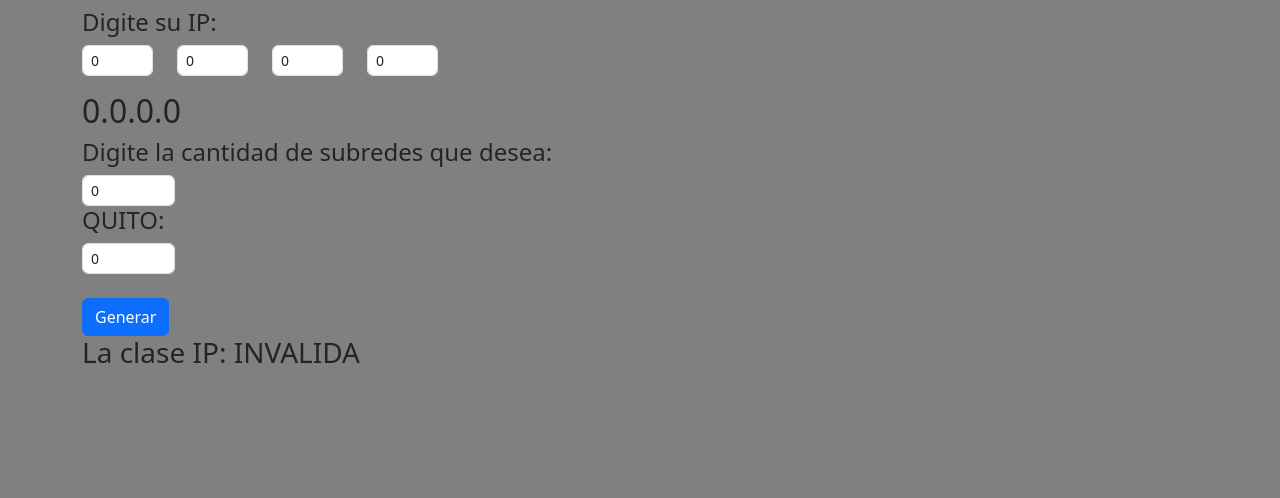
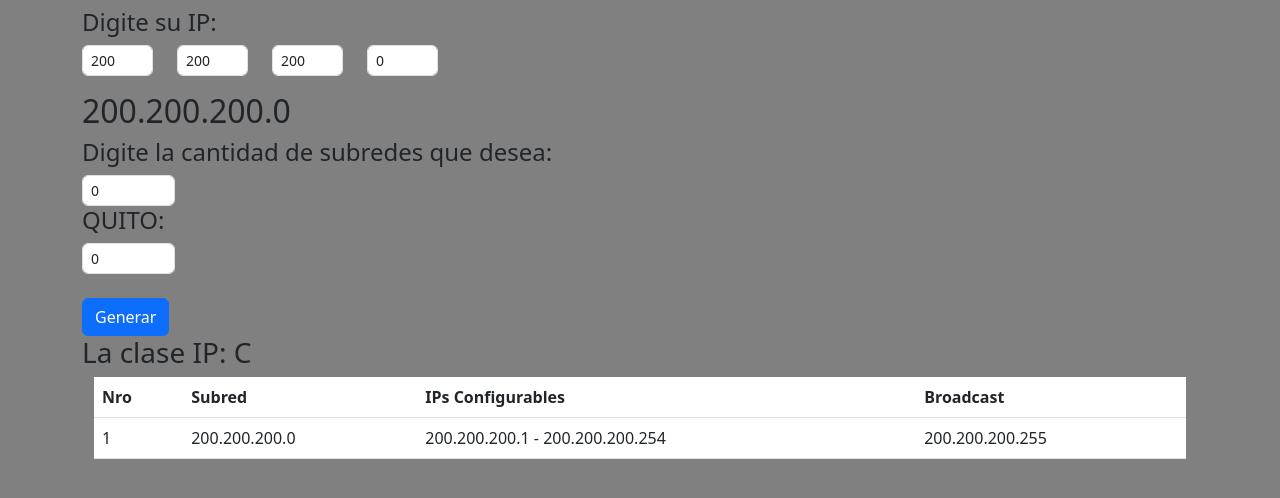
Before and after one commit to Edsghot/sub-redes, a Vue app: page / in a window 1280 px wide. Both pictures are taken after a click on the button "Generar". Shown: the top 498 px of the page. Built offline with nearby package versions, Linux system fonts and the light colour scheme.

Commit message:
agregando la funcionalidad para la clase c

```diff
--- a/src/App.vue
+++ b/src/App.vue
@@ -1,16 +1,24 @@
 <script setup>
 import { normalizeClass, ref } from "vue";
-const ip1 = ref(0);
-const ip2 = ref(0);
-const ip3 = ref(0);
+const ip1 = ref(200);
+const ip2 = ref(200);
+const ip3 = ref(200);
 const ip4 = ref(0);
+let contador = 0;
+  let indice = 0;
+  let despues = 0;
 const numSubRedes = ref(0);
 const claseIP = ref(" ");
 const quito = ref(0)
+let rango = 0;
+let ipC = '';
+const array = ref([])
+const subred = ref(0);
+const subRedValido = ref(0);
 
 const generar = () => {
   verificarClase();
-
+  generarSubC();
   claseIP.value = "La clase IP: "+claseIP.value
 };
 
@@ -27,6 +35,79 @@ const verificarClase=()=>{
     claseIP.value="INVALIDA"
   }
 }
+
+
+const generarSubC=()=>{
+  subred.value = Math.pow(2, quito.value);
+  rango = 256/subred.value;
+  ipC = ip1.value+'.'+ip2.value+'.'+ip3.value+'.'
+
+  console.log(rango)
+
+  subRedValido.value = subred.value-2;
+
+  for(let i = 0;i<subred.value;i++){
+
+    indice = contador+1;
+    despues = contador +rango-2;
+
+    array.value.push({
+      Nro: i+1,
+      subRed: ipC+''+contador,
+      ipsConfigurables: ipC+indice+'    -     '+ipC+despues,
+      broadcast: ipC+(despues +1),
+    })
+    contador = contador+rango;
+  }
+}
+const generarSubA=()=>{
+  subred.value = Math.pow(2, quito.value);
+  rango = 256/subred.value;
+  ipC = ip1.value+'.'+ip2.value+'.'+ip3.value+'.'
+
+  console.log(rango)
+
+  subRedValido.value = subred.value-2;
+
+  for(let i = 0;i<subred.value;i++){
+
+    indice = contador+1;
+    despues = contador +rango-2;
+
+    array.value.push({
+      Nro: i+1,
+      subRed: ipC+''+contador,
+      ipsConfigurables: ipC+indice+'    -     '+ipC+despues,
+      broadcast: ipC+(despues +1),
+    })
+    contador = contador+rango;
+  }
+}
+
+const generarSubB=()=>{
+  subred.value = Math.pow(2, quito.value);
+  rango = 256/subred.value;
+  ipC = ip1.value+'.'+ip2.value+'.'+ip3.value+'.'
+
+  console.log(rango)
+
+  subRedValido.value = subred.value-2;
+
+  for(let i = 0;i<subred.value;i++){
+
+    indice = contador+1;
+    despues = contador +rango-2;
+
+    array.value.push({
+      Nro: i+1,
+      subRed: ipC+''+contador,
+      ipsConfigurables: ipC+indice+'    -     '+ipC+despues,
+      broadcast: ipC+(despues +1),
+    })
+    contador = contador+rango;
+  }
+}
+
 
 
 
@@ -92,6 +173,26 @@ const verificarClase=()=>{
     </form>
 
     <h3>{{ claseIP }}</h3>
+    <div class="container">
+    <table class="table">
+      <thead class="thead-dark">
+        <tr>
+          <th>Nro</th>
+          <th>Subred</th>
+          <th>IPs Configurables</th>
+          <th>Broadcast</th>
+        </tr>
+      </thead>
+      <tbody>
+        <tr v-for="(item, index) in array" :key="index">
+          <td>{{ item.Nro }}</td>
+          <td>{{ item.subRed }}</td>
+          <td>{{ item.ipsConfigurables }}</td>
+          <td>{{ item.broadcast }}</td>
+        </tr>
+      </tbody>
+    </table>
+  </div>
   </div>
 </template>
 
```
